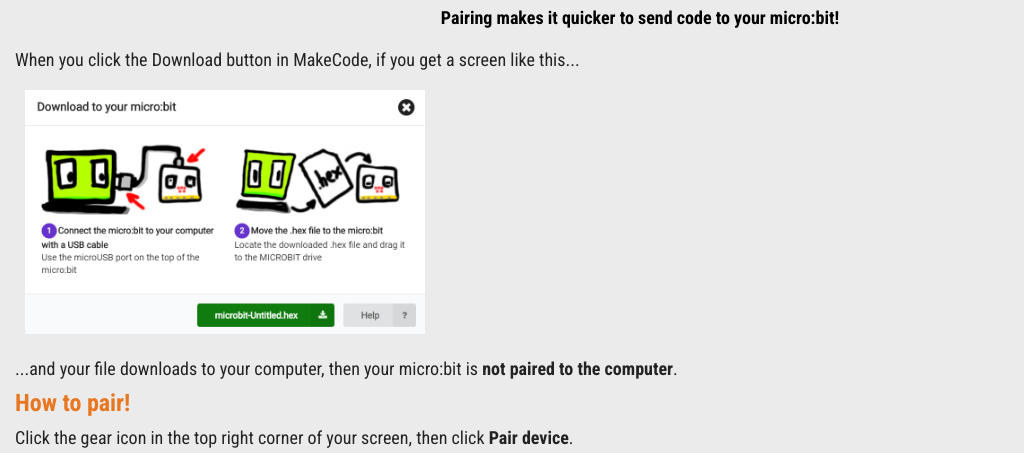
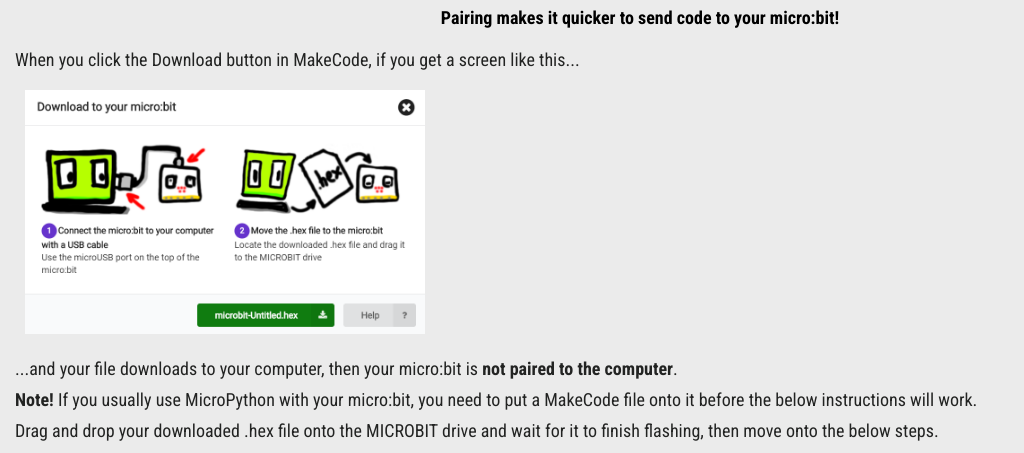
Before and after one commit to ScienceOxford/do-your-bit, a plain HTML site: page pair-microbit.html in a window 1280 px wide. Shown: the part 286-739 px from the top of the page, without its empty margins (0-1024 px from the left). Drawn offline with Linux system fonts and the light colour scheme.

Commit message:
edits from club

```diff
--- a/pair-microbit.html
+++ b/pair-microbit.html
@@ -20,6 +20,8 @@
     <p>When you click the Download button in MakeCode, if you get a screen like this...</p>
     <img src=".\images\download-not-paired.PNG" alt="download pop-up" width="400px" height="auto">
     <p>...and your file downloads to your computer, then your micro:bit is <strong>not paired to the computer</strong>.</p>
+    <p><strong>Note!</strong> If you usually use MicroPython with your micro:bit, you need to put a MakeCode file onto it before the below instructions will work.</p>
+    <p>Drag and drop your downloaded .hex file onto the MICROBIT drive and wait for it to finish flashing, then move onto the below steps.</p>
   </div>
 
   <div id="pairing" class="left">
```
Also changed, not shown: direction.html (+1 -0 lines).
